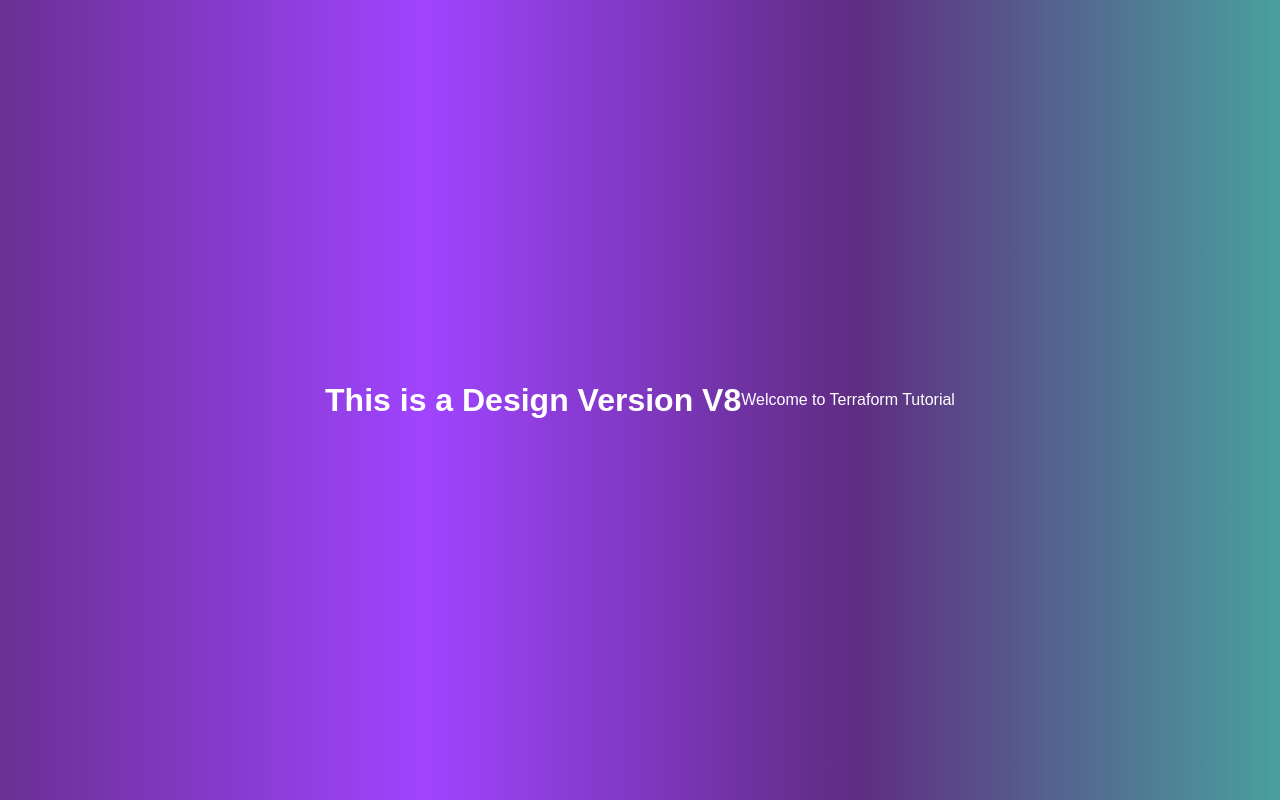
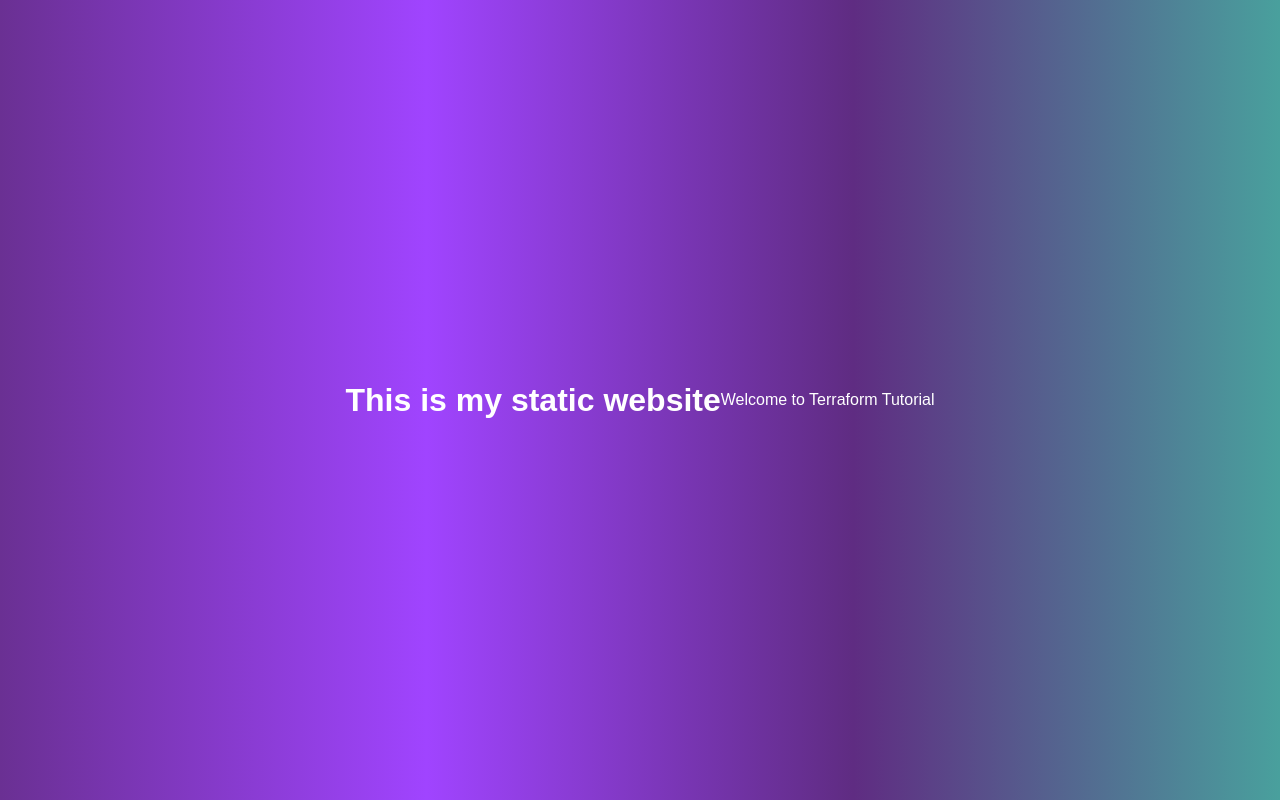
Before and after one commit to Zaid-983/static_website, a plain HTML site: page index.html in a window 1280 px wide. Drawn offline with Linux system fonts and the light colour scheme.

Commit message:
made change in index.html

```diff
--- a/index.html
+++ b/index.html
@@ -10,7 +10,7 @@
 </head>
 
 <body>
-    <h1>This is a Design Version V8</h1>
+    <h1> This is my static website </h1>
     <p>Welcome to Terraform Tutorial</p>
 </body>
 
```
